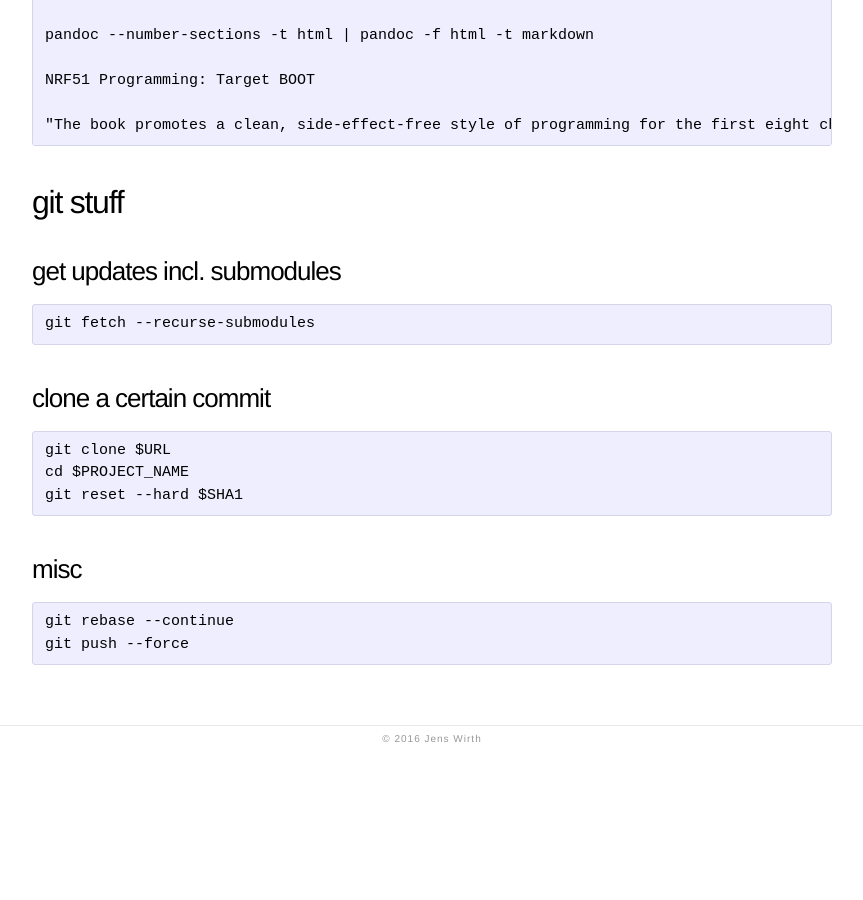
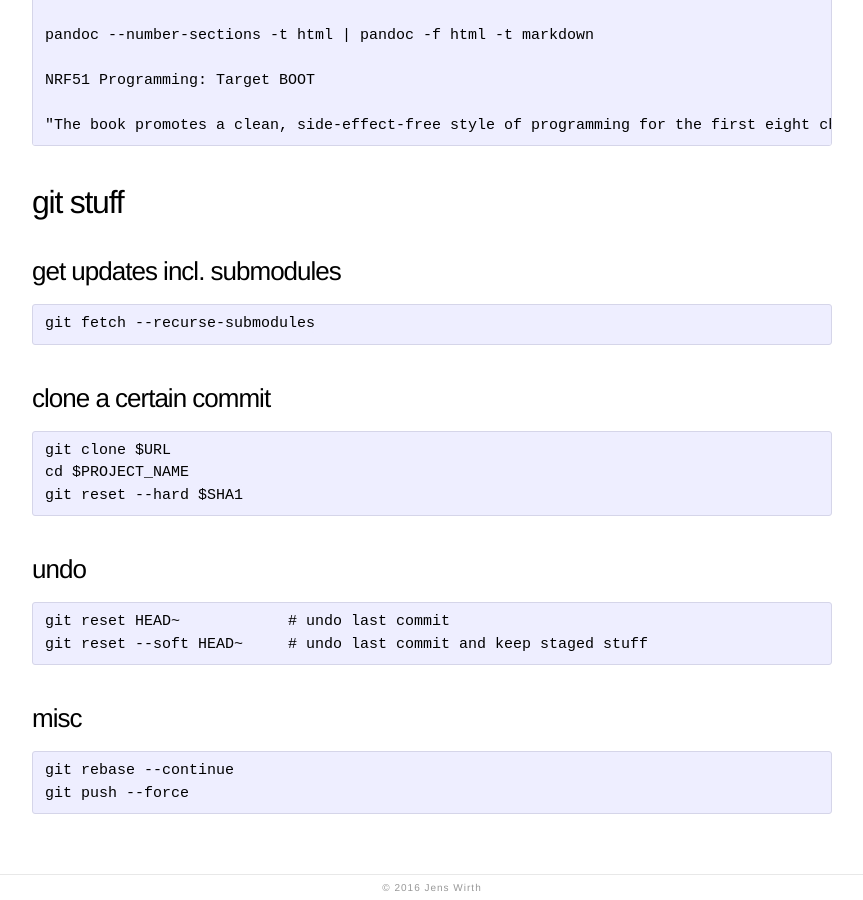
Before and after one commit to jewirth/jewirth.github.io, a Jekyll site: the page built from syntax.md, in a window 1280 px wide and 900 px high, scrolled down 11242 px. Shown: the whole window, without its empty margins (208-1071 px from the left). Built offline with Jekyll 4.4.1, drawn with Linux system fonts in a browser that asks for light colours; before the commit the page ends 11993 px from its top, so only the background shows below that.

Commit message:
Update syntax.md

```diff
--- a/syntax.md
+++ b/syntax.md
@@ -513,6 +513,10 @@ Here you'll see a mess of syntax snippets that I found useful at some point in m
     cd $PROJECT_NAME
     git reset --hard $SHA1
 
+## undo
+    git reset HEAD~            # undo last commit
+    git reset --soft HEAD~     # undo last commit and keep staged stuff
+
 ## misc
     git rebase --continue
     git push --force
```
